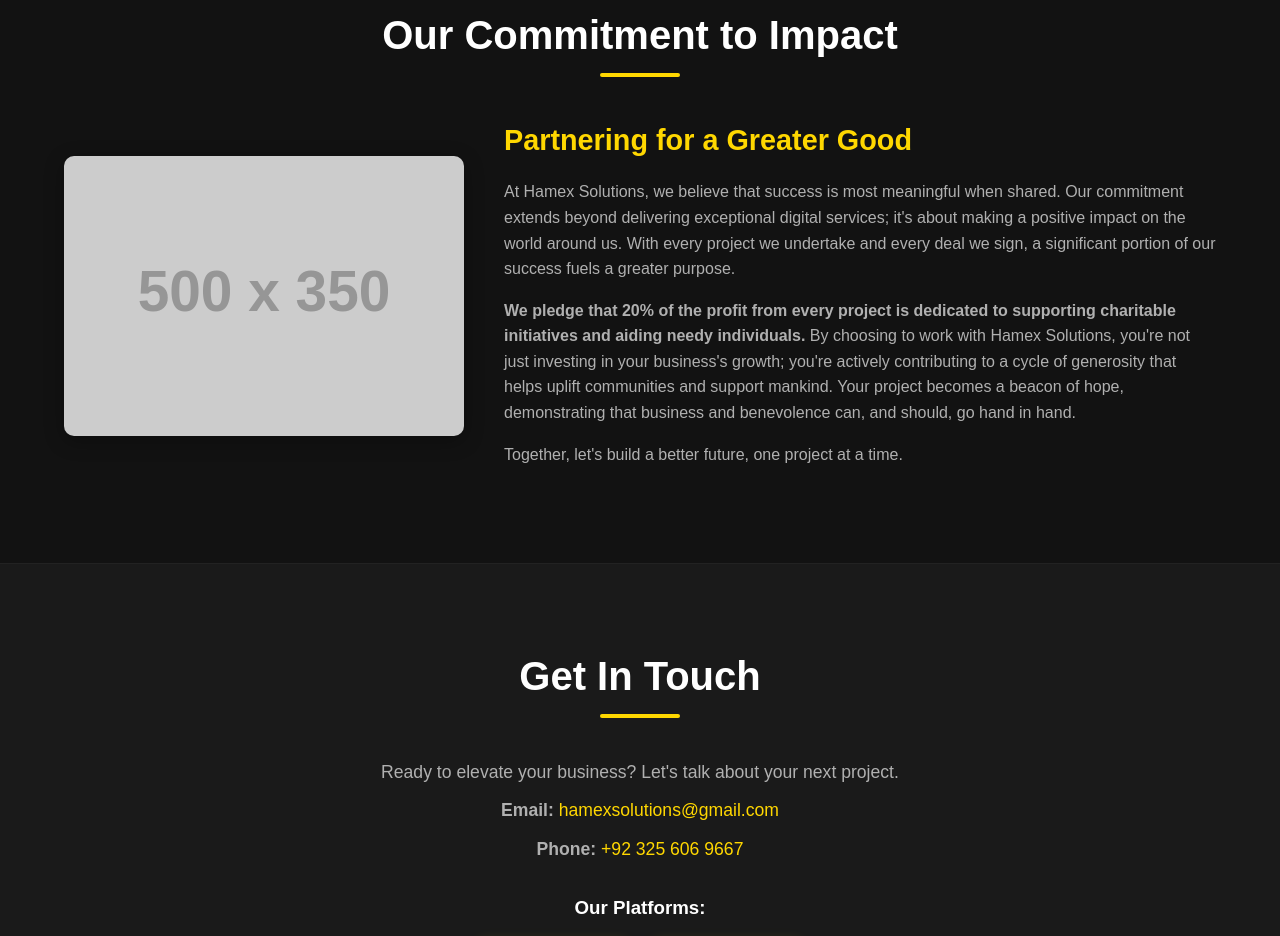
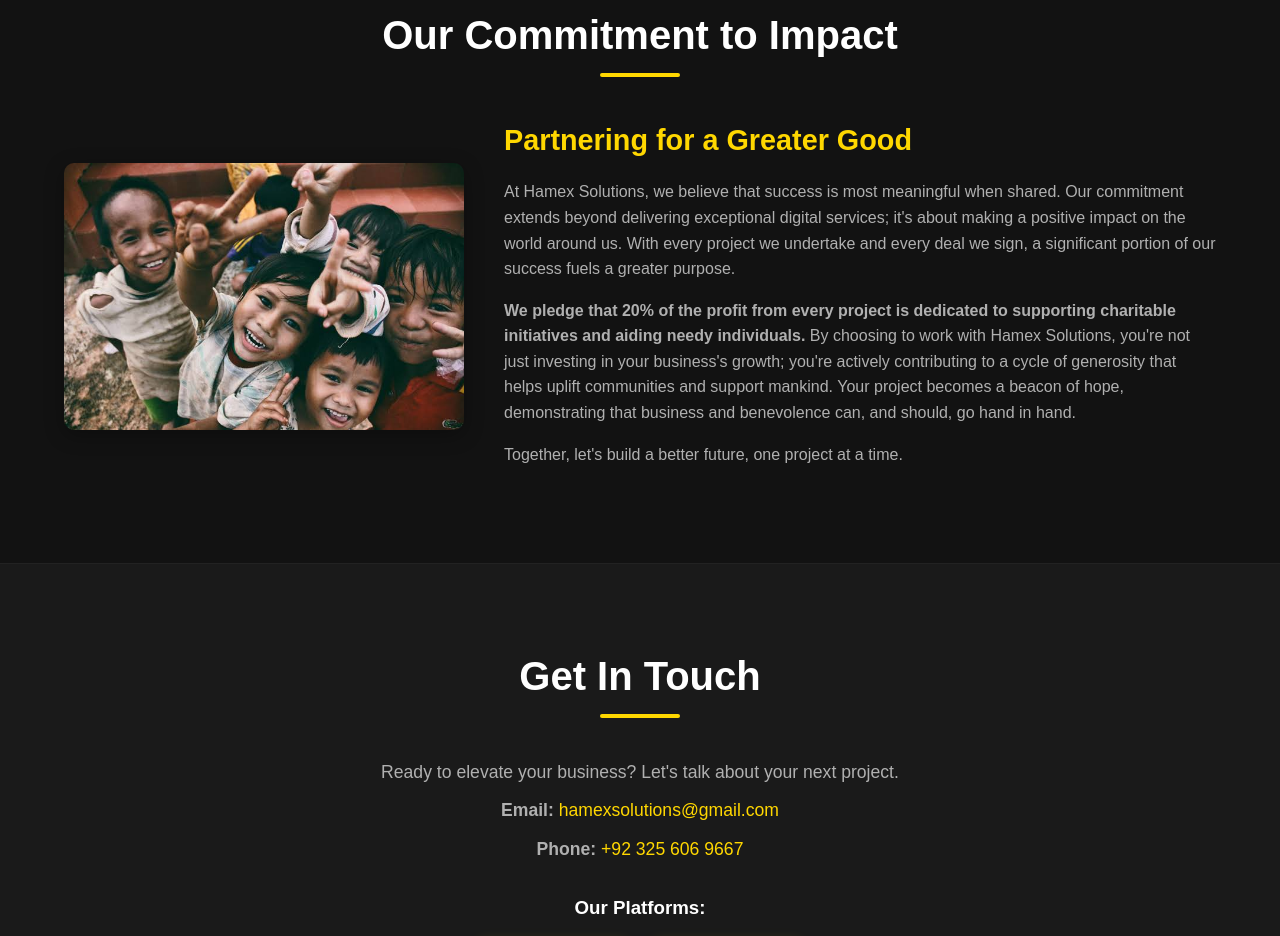
Before and after one commit to EBEE-BHAI/Hamex-Solutions, a plain HTML site: page index.html in a window 1280 px wide. Shown: the part 5079-6015 px from the top of the page. Drawn offline with Linux system fonts and the light colour scheme; placeholder pictures from the web are drawn by us.

Commit message:
Update index.html

```diff
--- a/index.html
+++ b/index.html
@@ -709,7 +709,7 @@
             <h2 class="section-title">Our Commitment to Impact</h2>
             <div class="promise-content">
                 <div class="promise-image">
-                    <img src="https://via.placeholder.com/500x350/FFD700/121212?text=Giving+Back" alt="Giving Back - Concept Image">
+                    <img src="832.jpeg" alt="Giving Back - Concept Image">
                 </div>
                 <div class="promise-text">
                     <h3>Partnering for a Greater Good</h3>
```
